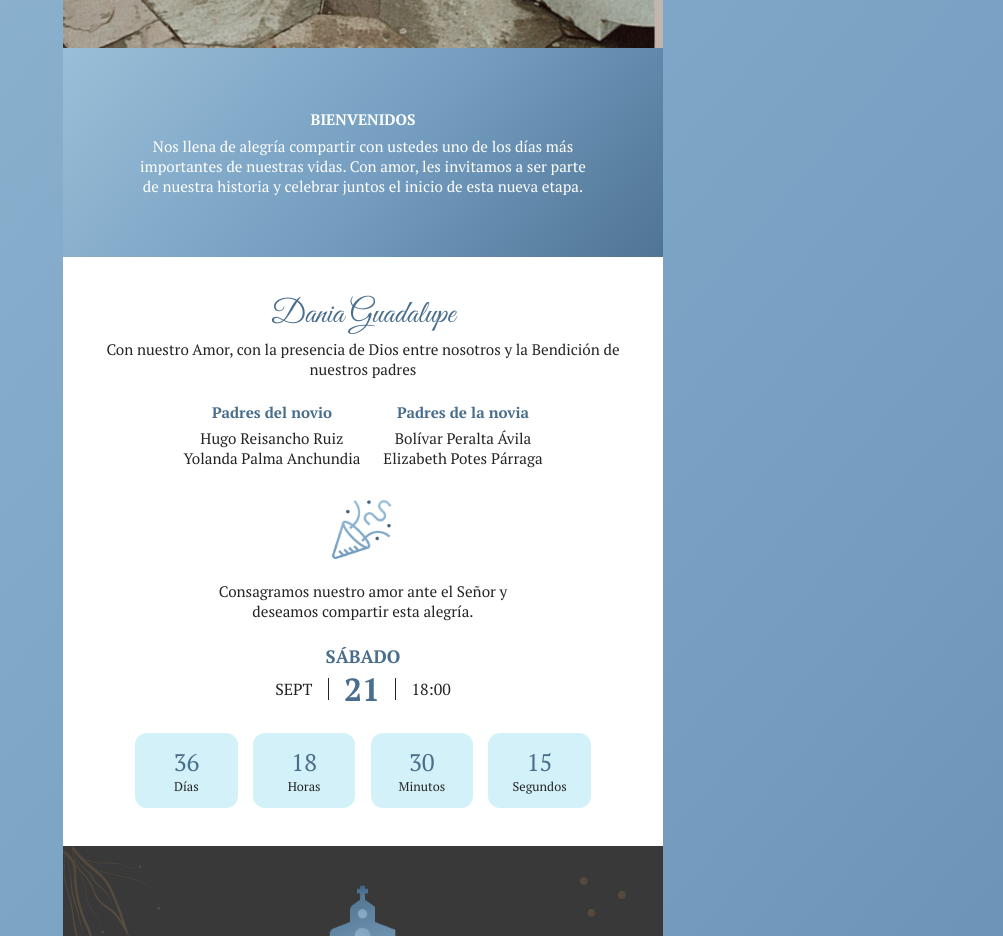
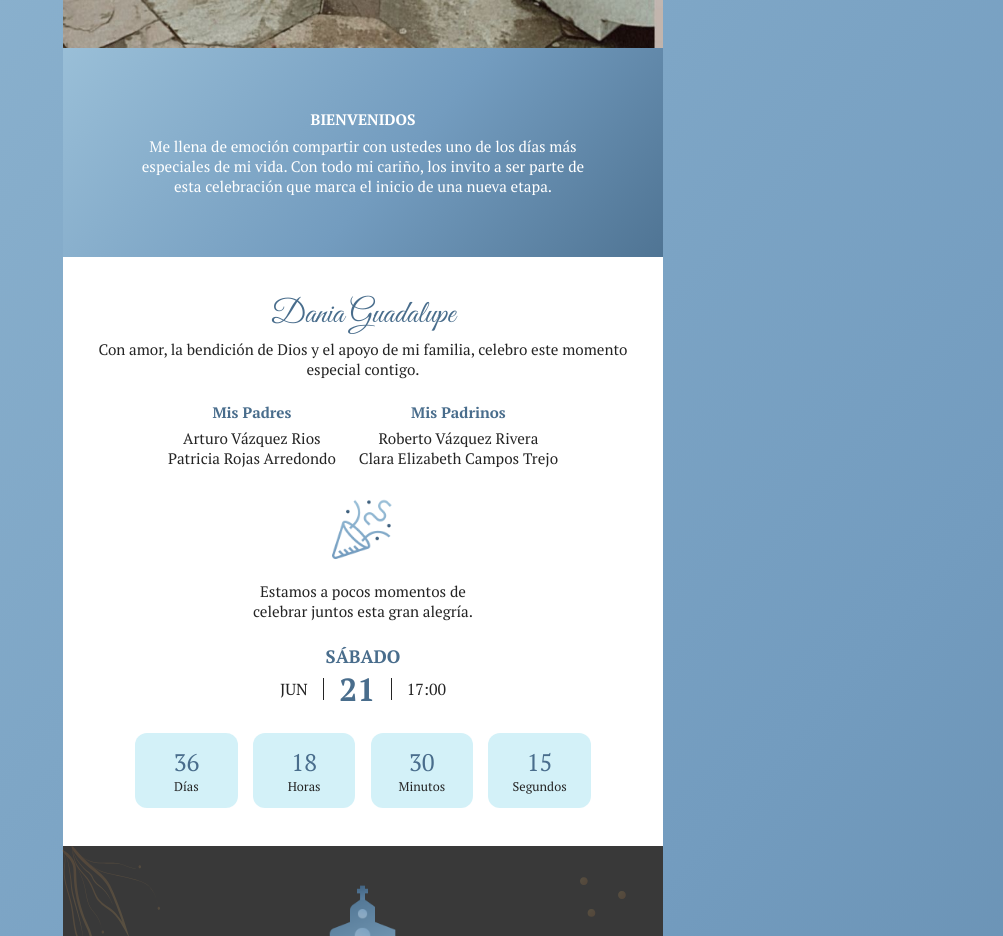
Before and after one commit to AdairKevin/InvitacionDania21Jun, a plain HTML site: page index.html in a window 1280 px wide. Shown: the part 940-1876 px from the top of the page, without its empty margins (277-1280 px from the left). Drawn offline with Linux system fonts and the light colour scheme.

Commit message:
Update index.html

```diff
--- a/index.html
+++ b/index.html
@@ -49,10 +49,9 @@
           <div class="home-txt">
             <b>BIENVENIDOS</b>
             <p>
-              Nos llena de alegría compartir con ustedes uno de los días más
-              importantes de nuestras vidas. Con amor, les invitamos a ser parte
-              de nuestra historia y celebrar juntos el inicio de esta nueva
-              etapa.
+              Me llena de emoción compartir con ustedes uno de los días más
+              especiales de mi vida. Con todo mi cariño, los invito a ser parte
+              de esta celebración que marca el inicio de una nueva etapa.
             </p>
           </div>
         </div>
@@ -67,23 +66,23 @@
           <div class="info-primary">
             <h1>Dania Guadalupe</h1>
             <p>
-              Con nuestro Amor, con la presencia de Dios entre nosotros y la
-              Bendición de nuestros padres
+              Con amor, la bendición de Dios y el apoyo de mi familia, celebro
+              este momento especial contigo.
             </p>
           </div>
           <div class="info-secundary">
             <div class="info-content">
-              <b>Padres del novio</b>
+              <b>Mis Padres</b>
               <ul>
-                <li>Hugo Reisancho Ruiz</li>
-                <li>Yolanda Palma Anchundia</li>
+                <li>Arturo Vázquez Rios</li>
+                <li>Patricia Rojas Arredondo</li>
               </ul>
             </div>
             <div class="info-content">
-              <b>Padres de la novia</b>
+              <b>Mis Padrinos</b>
               <ul>
-                <li>Bolívar Peralta Ávila</li>
-                <li>Elizabeth Potes Párraga</li>
+                <li>Roberto Vázquez Rivera</li>
+                <li>Clara Elizabeth Campos Trejo</li>
               </ul>
             </div>
           </div>
@@ -95,16 +94,15 @@
                 alt="rings"
               />
               <p class="date-text">
-                Consagramos nuestro amor ante el Señor y deseamos compartir esta
-                alegría.
+                Estamos a pocos momentos de celebrar juntos esta gran alegría.
               </p>
             </div>
             <div class="date-box">
               <h2>SÁBADO</h2>
               <ul class="center">
-                <li>SEPT</li>
+                <li>JUN</li>
                 <li>21</li>
-                <li>18:00</li>
+                <li>17:00</li>
               </ul>
             </div>
             <ul class="date-time">
```
